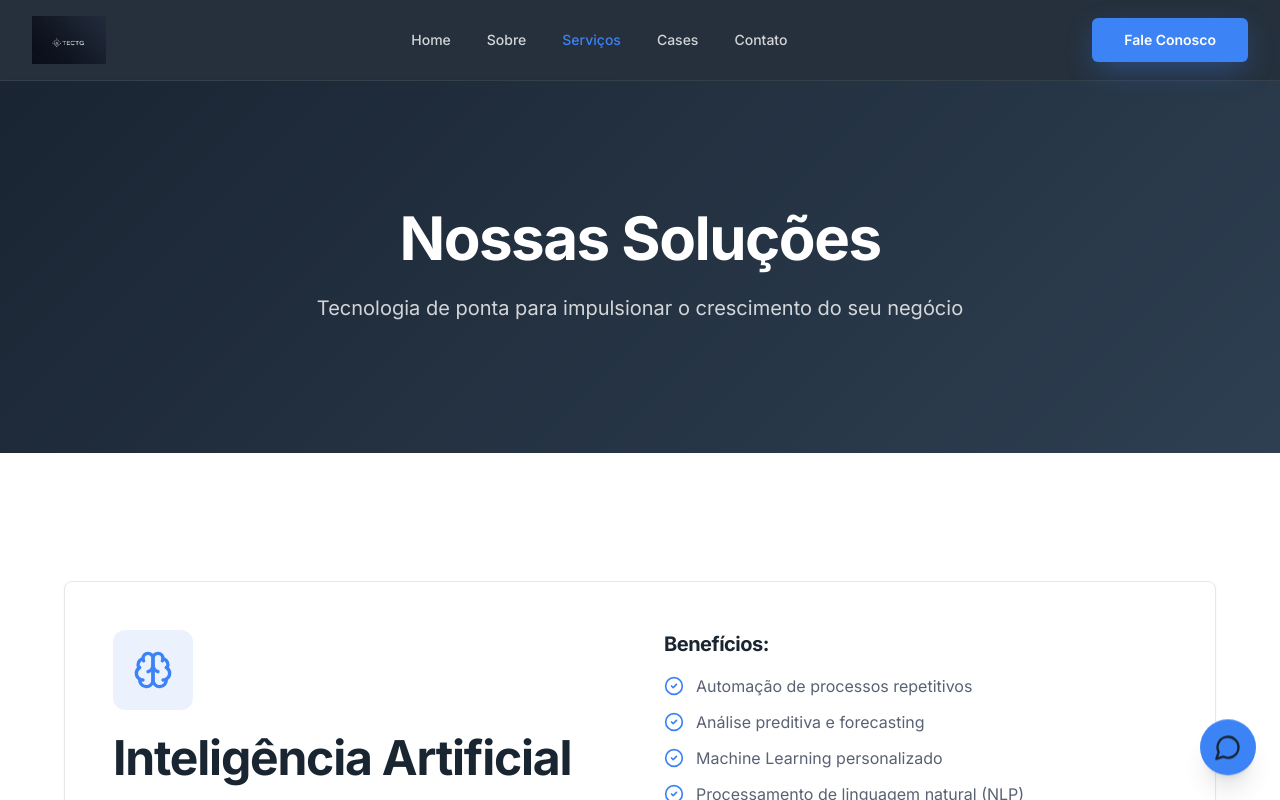
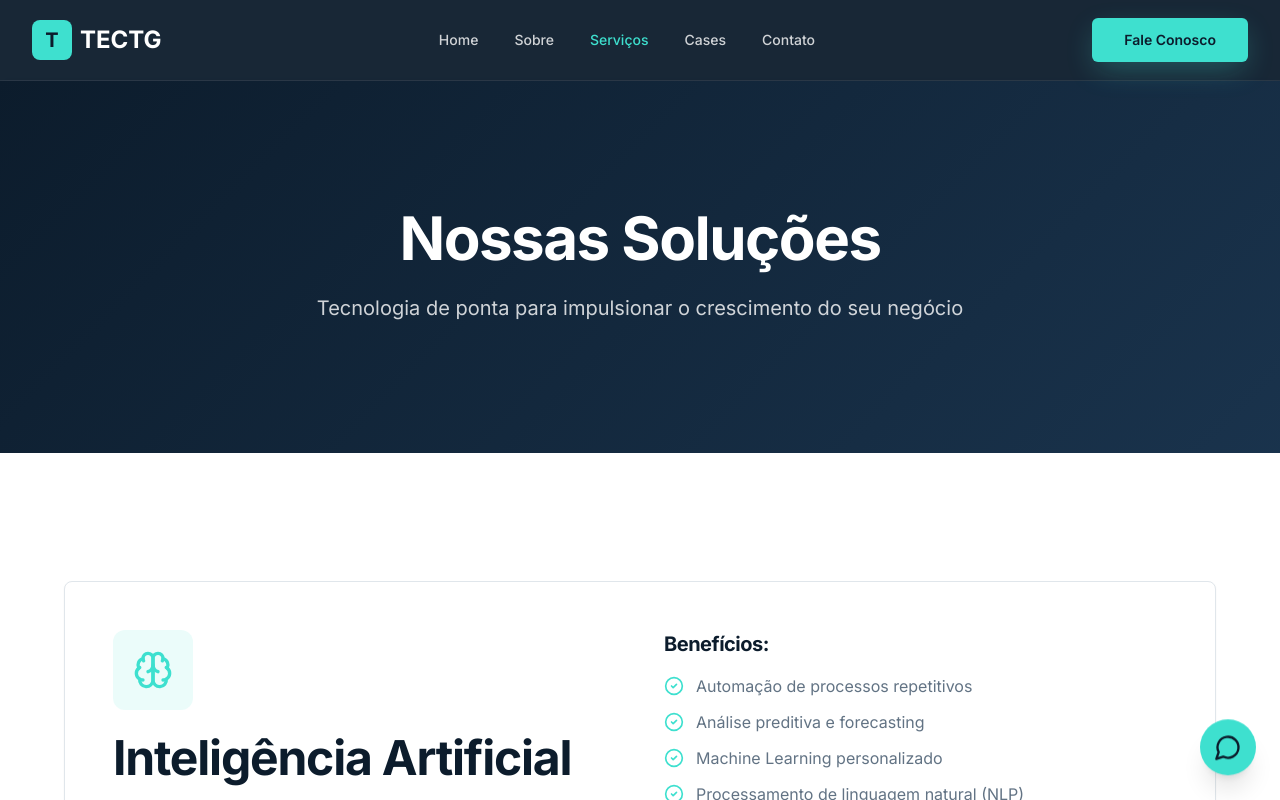
Before and after one commit to tectg-admin/tectg-ai-hub, a React (Vite) app: page /servicos in a window 1280 px wide. Shown: the top 800 px of the page. Built offline with nearby package versions, Linux system fonts and the light colour scheme; the HTML template or start-up script is replaced by a standard one.

Commit message:
Reverted to commit c5f20bd77d9ebd62e5978868b9e4a56ebbb4c305

```diff
--- a/src/components/AnimatedServiceCard.tsx
+++ b/src/components/AnimatedServiceCard.tsx
@@ -15,17 +15,17 @@ const AnimatedServiceCard = ({ icon: Icon, title, description, gradient = false,
 
   return (
     <div ref={cardRef}>
-      <Card className={`group p-8 hover:shadow-xl transition-all duration-300 border-white/20 bg-white/10 ${
-        gradient ? "bg-gradient-to-br from-white/5 to-accent/10" : ""
+      <Card className={`group p-8 hover:shadow-xl transition-all duration-300 border-2 hover:border-accent ${
+        gradient ? "bg-gradient-to-br from-primary/5 to-accent/5" : ""
       }`}>
         <div className="flex flex-col items-center text-center space-y-4">
-          <div className="w-16 h-16 rounded-xl bg-accent/20 flex items-center justify-center group-hover:bg-accent group-hover:scale-110 transition-all duration-300">
+          <div className="w-16 h-16 rounded-xl bg-accent/10 flex items-center justify-center group-hover:bg-accent group-hover:scale-110 transition-all duration-300">
             <Icon className="text-accent group-hover:text-white transition-colors" size={32} />
           </div>
-          <h3 className="text-2xl font-bold text-white group-hover:text-accent transition-colors">
+          <h3 className="text-2xl font-bold text-foreground group-hover:text-accent transition-colors">
             {title}
           </h3>
-          <p className="text-white/80 leading-relaxed">
+          <p className="text-muted-foreground leading-relaxed">
             {description}
           </p>
         </div>
--- a/src/components/Header.tsx
+++ b/src/components/Header.tsx
@@ -2,7 +2,6 @@ import { useState } from "react";
 import { Link, useLocation } from "react-router-dom";
 import { Button } from "./ui/button";
 import { Menu, X } from "lucide-react";
-import tectgLogo from "@/assets/tectg-logo.png";
 
 const Header = () => {
   const [mobileMenuOpen, setMobileMenuOpen] = useState(false);
@@ -23,12 +22,11 @@ const Header = () => {
       <nav className="container mx-auto px-4 lg:px-8">
         <div className="flex items-center justify-between h-20">
           {/* Logo */}
-          <Link to="/" className="flex items-center group">
-            <img
-              src={tectgLogo}
-              alt="TECTG Logo"
-              className="h-12 w-auto transition-transform group-hover:scale-105"
-            />
+          <Link to="/" className="flex items-center space-x-2 group">
+            <div className="w-10 h-10 bg-accent rounded-lg flex items-center justify-center transition-transform group-hover:scale-110">
+              <span className="text-primary font-bold text-xl">T</span>
+            </div>
+            <span className="text-2xl font-bold text-white">TECTG</span>
           </Link>
 
           {/* Desktop Navigation */}
--- a/src/index.css
+++ b/src/index.css
@@ -8,51 +8,51 @@ All colors MUST be HSL.
 
 @layer base {
   :root {
-    /* TECTG Brand Colors - Nova Identidade Visual */
+    /* TECTG Brand Colors */
     --background: 0 0% 100%;
-    --foreground: 214 32% 15%;
+    --foreground: 210 57% 11%;
 
     --card: 0 0% 100%;
-    --card-foreground: 214 32% 15%;
+    --card-foreground: 210 57% 11%;
 
     --popover: 0 0% 100%;
-    --popover-foreground: 214 32% 15%;
+    --popover-foreground: 210 57% 11%;
 
-    /* Primary: Navy Blue #1a2332 */
-    --primary: 214 32% 15%;
+    /* Primary: Navy Blue #0D1B2A */
+    --primary: 210 57% 11%;
     --primary-foreground: 0 0% 100%;
 
-    /* Secondary: Navy Medium #2d3e50 */
-    --secondary: 211 28% 25%;
-    --secondary-foreground: 0 0% 100%;
+    /* Secondary: Light backgrounds */
+    --secondary: 210 20% 98%;
+    --secondary-foreground: 210 57% 11%;
 
-    --muted: 220 13% 95%;
-    --muted-foreground: 220 13% 40%;
+    --muted: 210 20% 96%;
+    --muted-foreground: 210 15% 45%;
 
-    /* Accent: Blue Vibrant #3b82f6 */
-    --accent: 217 91% 60%;
-    --accent-foreground: 0 0% 100%;
+    /* Accent: Turquoise #40E0D0 */
+    --accent: 174 72% 56%;
+    --accent-foreground: 210 57% 11%;
 
     --destructive: 0 84.2% 60.2%;
     --destructive-foreground: 0 0% 100%;
 
-    --border: 220 13% 91%;
-    --input: 220 13% 91%;
-    --ring: 217 91% 60%;
+    --border: 210 20% 90%;
+    --input: 210 20% 90%;
+    --ring: 174 72% 56%;
 
     --radius: 0.5rem;
 
     /* Gradients */
-    --gradient-primary: linear-gradient(135deg, hsl(214, 32%, 15%) 0%, hsl(211, 28%, 25%) 100%);
-    --gradient-accent: linear-gradient(135deg, hsl(217, 91%, 60%) 0%, hsl(217, 91%, 70%) 100%);
-    --gradient-hero: linear-gradient(135deg, hsl(214, 32%, 15%) 0%, hsl(211, 28%, 20%) 50%, hsl(217, 50%, 30%) 100%);
+    --gradient-primary: linear-gradient(135deg, hsl(210, 57%, 11%) 0%, hsl(210, 50%, 20%) 100%);
+    --gradient-accent: linear-gradient(135deg, hsl(174, 72%, 56%) 0%, hsl(180, 65%, 65%) 100%);
+    --gradient-hero: linear-gradient(135deg, hsl(210, 57%, 11%) 0%, hsl(210, 50%, 15%) 50%, hsl(174, 30%, 20%) 100%);
 
     /* Shadows */
-    --shadow-sm: 0 1px 2px 0 rgba(26, 35, 50, 0.05);
-    --shadow-md: 0 4px 6px -1px rgba(26, 35, 50, 0.1), 0 2px 4px -1px rgba(26, 35, 50, 0.06);
-    --shadow-lg: 0 10px 15px -3px rgba(26, 35, 50, 0.1), 0 4px 6px -2px rgba(26, 35, 50, 0.05);
-    --shadow-xl: 0 20px 25px -5px rgba(26, 35, 50, 0.1), 0 10px 10px -5px rgba(26, 35, 50, 0.04);
-    --shadow-accent: 0 10px 30px -5px rgba(59, 130, 246, 0.4);
+    --shadow-sm: 0 1px 2px 0 rgba(13, 27, 42, 0.05);
+    --shadow-md: 0 4px 6px -1px rgba(13, 27, 42, 0.1), 0 2px 4px -1px rgba(13, 27, 42, 0.06);
+    --shadow-lg: 0 10px 15px -3px rgba(13, 27, 42, 0.1), 0 4px 6px -2px rgba(13, 27, 42, 0.05);
+    --shadow-xl: 0 20px 25px -5px rgba(13, 27, 42, 0.1), 0 10px 10px -5px rgba(13, 27, 42, 0.04);
+    --shadow-accent: 0 10px 30px -5px rgba(64, 224, 208, 0.3);
 
     /* Transitions */
     --transition-base: all 0.3s cubic-bezier(0.4, 0, 0.2, 1);
@@ -60,33 +60,33 @@ All colors MUST be HSL.
   }
 
   .dark {
-    --background: 214 32% 15%;
+    --background: 210 57% 11%;
     --foreground: 0 0% 100%;
 
-    --card: 211 28% 20%;
+    --card: 210 50% 15%;
     --card-foreground: 0 0% 100%;
 
-    --popover: 211 28% 20%;
+    --popover: 210 50% 15%;
     --popover-foreground: 0 0% 100%;
 
     --primary: 0 0% 100%;
-    --primary-foreground: 214 32% 15%;
+    --primary-foreground: 210 57% 11%;
 
-    --secondary: 211 28% 25%;
+    --secondary: 210 50% 20%;
     --secondary-foreground: 0 0% 100%;
 
-    --muted: 211 28% 30%;
-    --muted-foreground: 220 13% 70%;
+    --muted: 210 50% 20%;
+    --muted-foreground: 210 15% 70%;
 
-    --accent: 217 91% 60%;
-    --accent-foreground: 0 0% 100%;
+    --accent: 174 72% 56%;
+    --accent-foreground: 210 57% 11%;
 
     --destructive: 0 62.8% 30.6%;
     --destructive-foreground: 0 0% 100%;
 
-    --border: 211 28% 30%;
-    --input: 211 28% 30%;
-    --ring: 217 91% 60%;
+    --border: 210 50% 20%;
+    --input: 210 50% 20%;
+    --ring: 174 72% 56%;
   }
 }
 
--- a/src/pages/Home.tsx
+++ b/src/pages/Home.tsx
@@ -75,8 +75,8 @@ const Home = () => {
       <section className="py-20 lg:py-32 bg-secondary">
         <div className="container mx-auto px-4 lg:px-8">
           <div ref={servicesRef} className="text-center space-y-4 mb-16">
-            <h2 className="text-white">Nossas Soluções</h2>
-            <p className="text-lg text-white/70 max-w-2xl mx-auto">
+            <h2 className="text-foreground">Nossas Soluções</h2>
+            <p className="text-lg text-muted-foreground max-w-2xl mx-auto">
               Oferecemos soluções tecnológicas completas para impulsionar o crescimento do seu negócio
             </p>
           </div>
--- a/src/pages/Services.tsx
+++ b/src/pages/Services.tsx
@@ -112,7 +112,7 @@ const Services = () => {
       <section className="py-20 lg:py-32 bg-secondary">
         <div className="container mx-auto px-4 lg:px-8">
           <div className="max-w-4xl mx-auto text-center space-y-12">
-            <h2 className="text-white">Nosso Processo</h2>
+            <h2 className="text-foreground">Nosso Processo</h2>
             <div className="grid grid-cols-1 md:grid-cols-4 gap-8">
               {[
                 { number: "01", title: "Descoberta", description: "Entendemos seu negócio e desafios" },
@@ -121,9 +121,9 @@ const Services = () => {
                 { number: "04", title: "Entrega", description: "Deploy e suporte contínuo" },
               ].map((step, index) => (
                 <div key={index} className="space-y-3">
-                  <div className="text-5xl font-bold text-accent/30">{step.number}</div>
-                  <h3 className="text-xl font-bold text-white">{step.title}</h3>
-                  <p className="text-white/70 text-sm">{step.description}</p>
+                  <div className="text-5xl font-bold text-accent/20">{step.number}</div>
+                  <h3 className="text-xl font-bold text-foreground">{step.title}</h3>
+                  <p className="text-muted-foreground text-sm">{step.description}</p>
                 </div>
               ))}
             </div>
```
Also changed, not shown: src/pages/About.tsx (+13 -13 lines), src/assets/tectg-logo.jpg (deleted), src/assets/tectg-logo.png (deleted).
